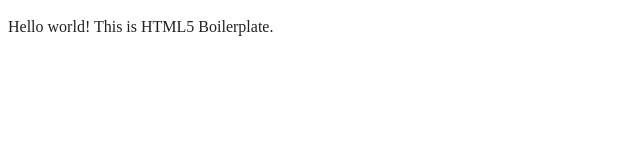
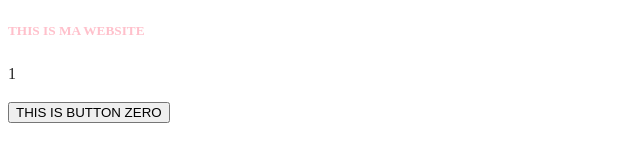
Before and after one commit to Annbel796/JSAssignment, a website built with webpack: page P13HTMLDOM2/index.html in a window 1280 px wide. Shown: the whole page, without its empty margins (0-640 px from the left). Built offline with nearby package versions, Linux system fonts and the light colour scheme.

Commit message:
Added Task1

```diff
--- a/P13HTMLDOM2/index.html
+++ b/P13HTMLDOM2/index.html
@@ -24,10 +24,12 @@
 
 <body>
 
-  <!-- Add your site or application content here -->
-  <p>Hello world! This is HTML5 Boilerplate.</p>
-  <script src="js/app.js"></script>
+<!-- Add your site or application content here -->
+<h5 id = "header5"> </h5>
+<p id = "text0">Hello world! This is HTML5 Boilerplate.</p>
+<button id = "button0"> THIS IS BUTTON ZERO </button>
 
+<script src="js/app.js"></script>
 </body>
 
 </html>
--- a/P13HTMLDOM2/js/app.js
+++ b/P13HTMLDOM2/js/app.js
@@ -0,0 +1,25 @@
+// Reference "text0" and assign it to the variable called "textField0"
+const textField0 = document.getElementById("text0");
+// TAKE textField0 and change it to "Ben"
+textField0.innerHTML = getRandomInt(20);
+
+// Reference "header5" and assign it to the variable called "headerText5"
+const headerText5 = document.getElementById("header5");
+// TAKE headerText5 and change it to "THIS IS MA WEBSITE"
+headerText5.innerHTML = "THIS IS MA WEBSITE";
+// TAKE headerText5, access its style, access its color & change it.
+headerText5.style.color = "pink";
+
+
+function multiplyBySelf(numberToMultiply) {
+  return numberToMultiply * numberToMultiply;
+}
+
+function average(firstNumber, secondNumber) {
+  let sumOfNumbers = firstNumber + secondNumber;
+  return sumOfNumbers / 2;
+}
+
+function getRandomInt(max) {
+  return Math.floor(Math.random() * max);
+}
```
